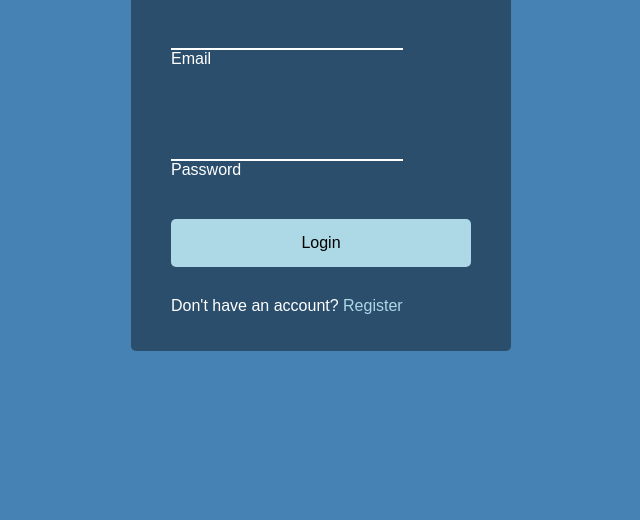
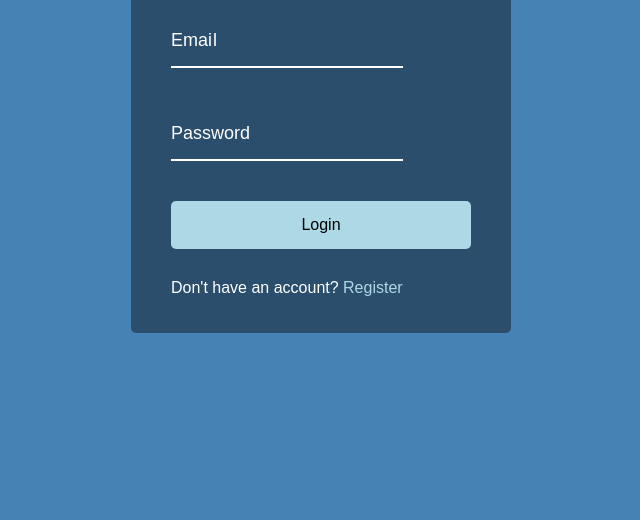
Before and after one commit to robyyo/FormInputAnimation, a plain HTML site: page index.html in a window 1280 px wide. Shown: the part 280-800 px from the top of the page, without its empty margins (319-959 px from the left). Drawn offline with Linux system fonts and the light colour scheme; a web font is replaced by a local one.

Commit message:
added js and css for animation

```diff
--- a/script.js
+++ b/script.js
@@ -0,0 +1,12 @@
+const labels = document.querySelectorAll('.form-control label');
+
+//take node list of each form-control label and put spans around each letter
+labels.forEach((label) => {
+  label.innerHTML = label.innerText //grab the label text
+    .split('') //split the label text into an array of individual letters
+    .map(
+      (letter, index) =>
+        `<span style="transition-delay:${index * 25}ms">${letter}</span>`
+    ) // wrap a span around each letter using the map funtion
+    .join(''); //join the letters back together again;
+});
--- a/style.css
+++ b/style.css
@@ -52,6 +52,26 @@ body {
 .form-control input:focus,
 .form-control input:valid {
   outline: 0;
+  border-bottom-color: lightblue;
+}
+
+.form-control label {
+  position: absolute;
+  top: 15px;
+  left: 0;
+}
+
+.form-control label span {
+  display: inline-block;
+  font-size: 18px;
+  min-width: 5px;
+  transition: 0.3s cubic-bezier(0.68, -0.55, 0.265, 1.55);
+}
+
+.form-control input:focus + label span,
+.form-control input:valid + label span {
+  color: lightblue;
+  transform: translateY(-30px);
 }
 
 .btn {
@@ -75,5 +95,5 @@ body {
 }
 
 .text {
-    margin-top: 30px;
+  margin-top: 30px;
 }
```
